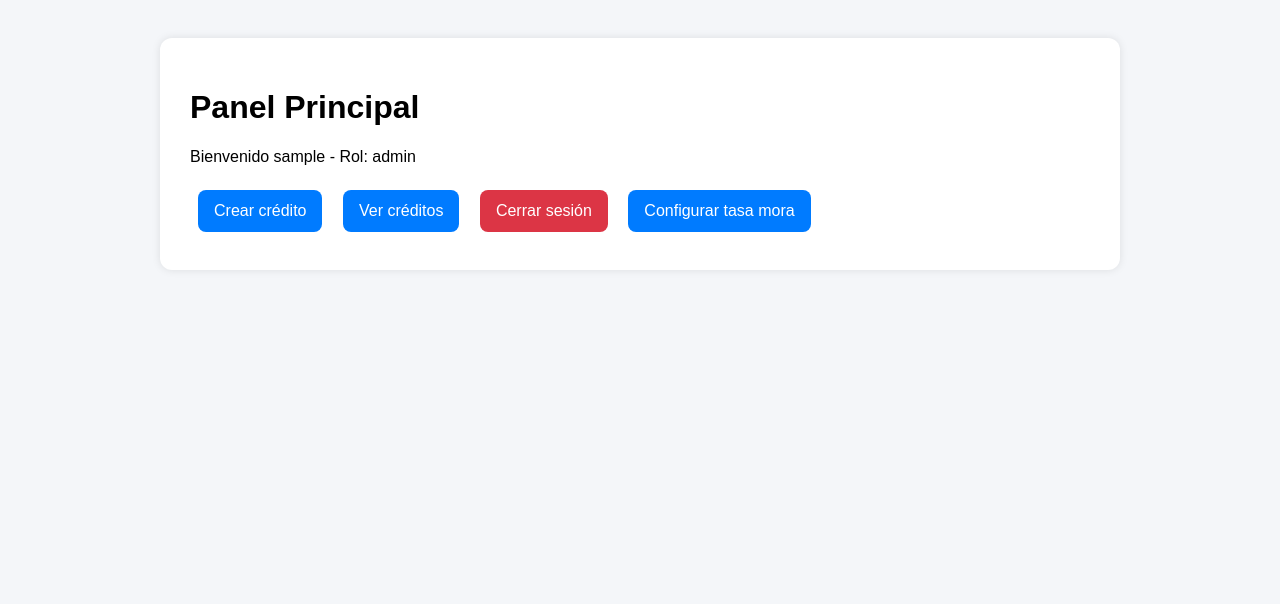
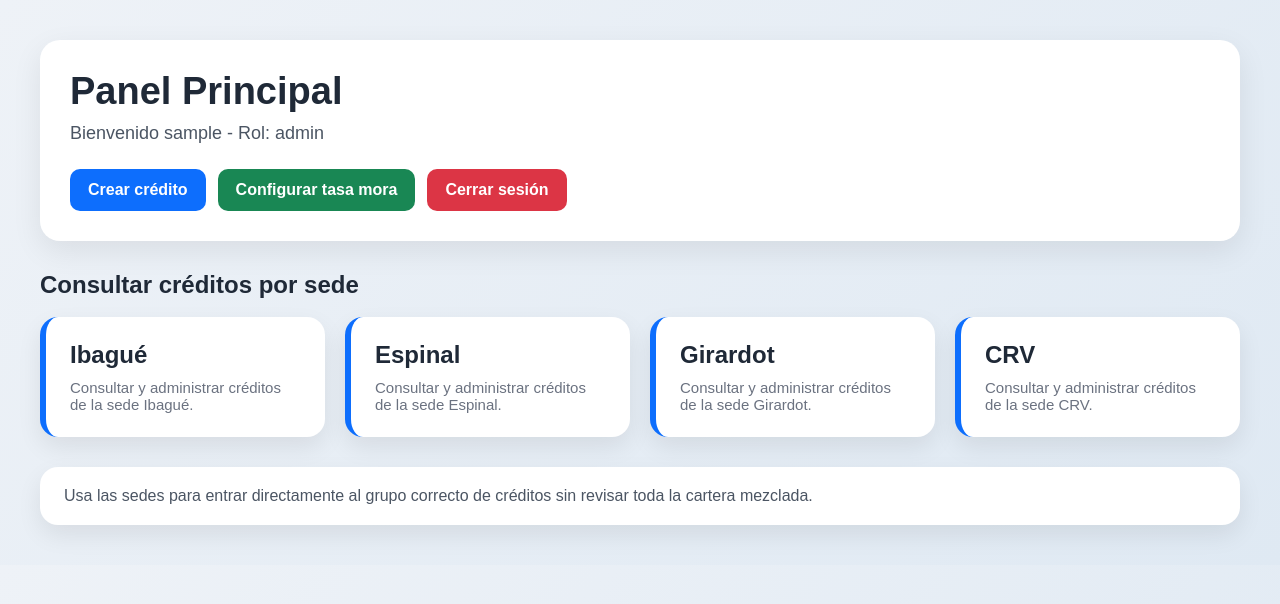
Before and after one commit to comprasconstructoracrv-afk/financiera, a Flask app: page /dashboard in a window 1280 px wide. Shown: the top 604 px of the page. Run offline with Flask 3, Linux system fonts and the light colour scheme; the visitor is signed in with stand-in values (Sample User, id 1).

Commit message:
dashboard.html nuevo

```diff
--- a/templates/dashboard.html
+++ b/templates/dashboard.html
@@ -2,44 +2,160 @@
 <html lang="es">
 <head>
     <meta charset="UTF-8">
-    <title>Panel Financiera</title>
+    <title>Panel Principal</title>
     <style>
+        * {
+            box-sizing: border-box;
+        }
+
         body {
+            margin: 0;
             font-family: Arial, sans-serif;
-            background: #f4f6f9;
+            background: linear-gradient(135deg, #eef2f7, #dfe9f3);
+            padding: 40px 20px;
+            color: #1f2937;
+        }
+
+        .contenedor {
+            max-width: 1200px;
+            margin: auto;
+        }
+
+        .encabezado {
+            background: white;
+            border-radius: 20px;
             padding: 30px;
+            box-shadow: 0 10px 30px rgba(0,0,0,0.08);
+            margin-bottom: 30px;
         }
-        .contenedor {
-            max-width: 900px;
-            margin: auto;
+
+        .encabezado h1 {
+            margin: 0 0 10px 0;
+            font-size: 38px;
+        }
+
+        .encabezado p {
+            margin: 0;
+            font-size: 18px;
+            color: #4b5563;
+        }
+
+        .acciones {
+            display: flex;
+            flex-wrap: wrap;
+            gap: 12px;
+            margin-top: 25px;
+        }
+
+        .btn {
+            display: inline-block;
+            padding: 12px 18px;
+            border-radius: 10px;
+            text-decoration: none;
+            color: white;
+            font-weight: bold;
+            transition: 0.2s ease;
+        }
+
+        .btn:hover {
+            transform: translateY(-1px);
+        }
+
+        .btn-crear { background: #0d6efd; }
+        .btn-tasa { background: #198754; }
+        .btn-salir { background: #dc3545; }
+
+        .titulo-seccion {
+            margin: 10px 0 18px 0;
+            font-size: 24px;
+            font-weight: bold;
+        }
+
+        .grid-sedes {
+            display: grid;
+            grid-template-columns: repeat(auto-fit, minmax(220px, 1fr));
+            gap: 20px;
+        }
+
+        .card-sede {
             background: white;
-            padding: 30px;
-            border-radius: 12px;
-            box-shadow: 0 0 8px rgba(0,0,0,0.1);
+            border-radius: 18px;
+            padding: 24px;
+            box-shadow: 0 10px 25px rgba(0,0,0,0.08);
+            text-decoration: none;
+            color: inherit;
+            transition: 0.25s ease;
+            border-left: 6px solid #0d6efd;
         }
-        a {
-            display: inline-block;
-            margin: 8px;
-            padding: 12px 16px;
-            background: #007bff;
-            color: white;
-            text-decoration: none;
-            border-radius: 8px;
+
+        .card-sede:hover {
+            transform: translateY(-4px);
+            box-shadow: 0 16px 35px rgba(0,0,0,0.12);
         }
-        .salir {
-            background: #dc3545;
+
+        .card-sede h3 {
+            margin: 0 0 10px 0;
+            font-size: 24px;
+        }
+
+        .card-sede p {
+            margin: 0;
+            color: #6b7280;
+            font-size: 15px;
+        }
+
+        .footer-box {
+            margin-top: 30px;
+            background: white;
+            border-radius: 18px;
+            padding: 20px 24px;
+            box-shadow: 0 10px 25px rgba(0,0,0,0.08);
+            color: #4b5563;
         }
     </style>
 </head>
 <body>
     <div class="contenedor">
-        <h1>Panel Principal</h1>
-        <p>Bienvenido {{ user }} - Rol: {{ rol }}</p>
 
-        <a href="/crear_credito">Crear crédito</a>
-        <a href="/ver_creditos">Ver créditos</a>
-        <a href="/logout" class="salir">Cerrar sesión</a>
-	<a href="/configuracion_tasa">Configurar tasa mora</a>
+        <div class="encabezado">
+            <h1>Panel Principal</h1>
+            <p>Bienvenido {{ user }} - Rol: {{ rol }}</p>
+
+            <div class="acciones">
+                <a href="/crear_credito" class="btn btn-crear">Crear crédito</a>
+                <a href="/configuracion_tasa" class="btn btn-tasa">Configurar tasa mora</a>
+                <a href="/logout" class="btn btn-salir">Cerrar sesión</a>
+            </div>
+        </div>
+
+        <div class="titulo-seccion">Consultar créditos por sede</div>
+
+        <div class="grid-sedes">
+            <a href="/ver_creditos/IBAGUE" class="card-sede">
+                <h3>Ibagué</h3>
+                <p>Consultar y administrar créditos de la sede Ibagué.</p>
+            </a>
+
+            <a href="/ver_creditos/ESPINAL" class="card-sede">
+                <h3>Espinal</h3>
+                <p>Consultar y administrar créditos de la sede Espinal.</p>
+            </a>
+
+            <a href="/ver_creditos/GIRARDOT" class="card-sede">
+                <h3>Girardot</h3>
+                <p>Consultar y administrar créditos de la sede Girardot.</p>
+            </a>
+
+            <a href="/ver_creditos/CRV" class="card-sede">
+                <h3>CRV</h3>
+                <p>Consultar y administrar créditos de la sede CRV.</p>
+            </a>
+        </div>
+
+        <div class="footer-box">
+            Usa las sedes para entrar directamente al grupo correcto de créditos sin revisar toda la cartera mezclada.
+        </div>
+
     </div>
 </body>
 </html>
```
